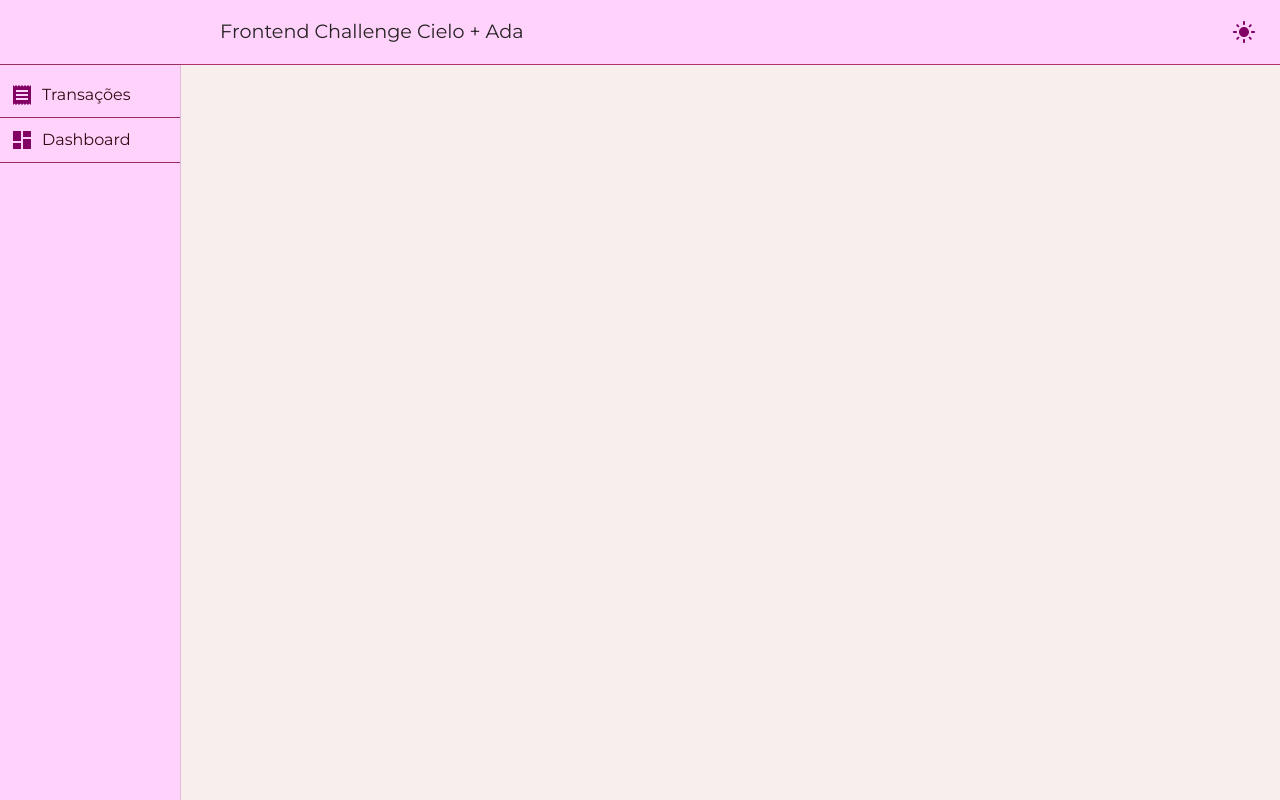
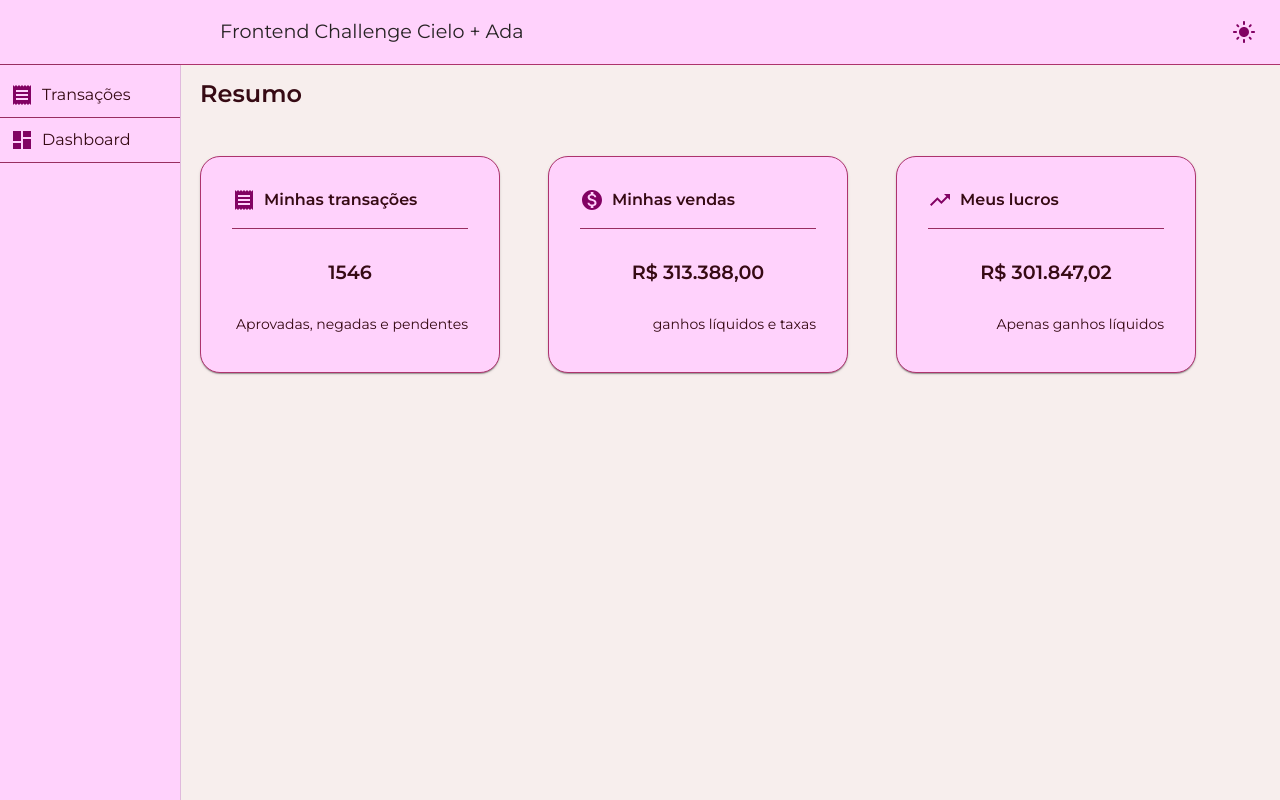
Before and after one commit to ravenascampos/desafio-cielo-frontend, a React (Vite) app: page / in a window 1280 px wide. Built offline with nearby package versions, Linux system fonts and the light colour scheme; data requests are answered from the project's data file.

Commit message:
feat: home

```diff
--- a/package.json
+++ b/package.json
@@ -18,13 +18,10 @@
     "@mui/material": "^5.14.11",
     "@mui/system": "^5.14.11",
     "@mui/x-charts": "^6.0.0-alpha.12",
-    "@mui/x-date-pickers": "^6.15.0",
-    "@reduxjs/toolkit": "^1.9.6",
     "@tanstack/react-query": "^4.35.3",
     "axios": "^1.5.1",
     "dayjs": "^1.11.10",
     "localforage": "^1.10.0",
-    "match-sorter": "^6.3.1",
     "react": "^18.2.0",
     "react-dom": "^18.2.0",
     "react-redux": "^8.1.2",
--- a/src/pages/DetailsPage/index.tsx
+++ b/src/pages/DetailsPage/index.tsx
@@ -16,7 +16,7 @@ import ContactlessIcon from '@mui/icons-material/Contactless';
 import { Header } from "@/components/Header";
 import * as dayjs from 'dayjs'
 import { useParams } from "react-router-dom";
-import { useTransactionDetails } from "@/hooks/DetailsTransaction/useTransactionsDetails";
+import { useTransactionDetails } from "@/services/detailsTransaction/useTransactionsDetails.hooks";
 import { LoadingDetails } from "./components/LoadingDetails";
 import { ErrorDetails } from "./components/ErrorDetails";
 
--- /dev/null
+++ b/src/pages/Home/CardHome/index.tsx
@@ -0,0 +1,53 @@
+import { Card, CardContent, Divider, Grid, Typography} from '@mui/material'
+import { cardHomeProps } from './cardHome.types';
+
+export function CardHome({ title, icon, subtitle, text }: cardHomeProps) {
+  return (
+    <Card
+      sx={{
+        width: 300,
+        padding: '15px'
+       }}
+    >
+      <CardContent>
+            <Grid
+              display='flex'
+              alignItems='center'
+              gap={1}
+              mb={2}
+            >
+              {icon}
+              <Typography
+                textAlign='start'
+                variant='h3'
+                fontWeight={600}
+              >{title}</Typography>
+            </Grid>
+            <Divider/>
+          <Grid
+            display='flex'
+            direction='row'
+            alignItems='center'
+            justifyContent='center'
+            mb={4}
+            mt={4}
+          >
+            <Typography
+              textAlign='center'
+              variant='h2'
+              fontWeight={700}
+            >{text}</Typography>
+          </Grid>
+          <Grid
+            display='flex'
+            direction='row'
+            flexWrap='wrap'
+            justifyContent='flex-end'
+            mt={2}
+          >
+         <Typography textAlign='end' variant='h4'>{subtitle}</Typography>
+        </Grid>
+      </CardContent>
+    </Card>
+  )
+}
--- a/src/pages/Home/index.tsx
+++ b/src/pages/Home/index.tsx
@@ -1,25 +1,73 @@
-import { useTransactions } from "@/services/transactions/transaction.hooks";
-import { Box } from "@mui/material";
+import { Box, Grid, Typography, useMediaQuery, useTheme } from "@mui/material";
 import { Header } from "@/components/Header";
+import { CardHome } from "./CardHome";
+import ReceiptIcon from '@mui/icons-material/Receipt';
+import MonetizationOnIcon from '@mui/icons-material/MonetizationOn';
+import TrendingUpIcon from '@mui/icons-material/TrendingUp';
+import { useSummary } from "@/services/summary/summary.hooks";
 
 
 
 export function Home() {
-  const {data} = useTransactions();
+  const theme = useTheme();
+  const isMobile = useMediaQuery(theme.breakpoints.down('sm'));
+  const {data} = useSummary();
+  console.log(data)
 
-  console.log('data', data)
   return (
     <Box>
        <Header/>
-      <Box
-        sx={{
-          position:'absolute',
-          top: '50%',
-          left: '50%',
-          transform: 'translate(-50%, -50%)'
-        }}
+       <Grid
+          marginTop='80px'
+          marginLeft={isMobile ? '30px' : '200px'}
+          mb={6}
+        >
+          <Typography
+          textAlign='start'
+          variant='h1'
+          fontWeight={700}
+          >
+            Resumo
+          </Typography>
+        </Grid>
+      <Grid
+        container
+        flexDirection='row'
+        gap={6}
+        alignItems='flex-start'
+        marginBottom='64px'
+        marginLeft={isMobile ? '30px' : '200px'}
+        width={`calc(100% - 200px)`}
       >
-    </Box>
+        <Grid>
+          <CardHome
+            title={'Minhas transações'}
+            icon={<ReceiptIcon color='primary'/>}
+            text={data?.totalQuantity}
+            subtitle={'Aprovadas, negadas e pendentes'}
+          />
+        </Grid>
+        <Grid>
+          <CardHome
+            title={'Minhas vendas'}
+            icon={<MonetizationOnIcon color='primary'/>}
+            text={new Intl.NumberFormat('pt-BR', {
+              style: 'currency', currency: 'BRL'
+            }).format(data?.totalAmount)}
+            subtitle={'ganhos líquidos e taxas'}
+          />
+        </Grid>
+        <Grid>
+          <CardHome
+            title={'Meus lucros'}
+            icon={<TrendingUpIcon color='primary'/>}
+            text={new Intl.NumberFormat('pt-BR', {
+              style: 'currency', currency: 'BRL'
+            }).format(data?.totalNetAmount)}
+            subtitle={'Apenas ganhos líquidos'}
+          />
+        </Grid>
+    </Grid>
     </Box>
 
 
--- /dev/null
+++ b/src/services/summary/summary.hooks.ts
@@ -0,0 +1,12 @@
+import { useQuery } from "@tanstack/react-query";
+import { AxiosError } from "axios";
+import summaryServices from "./summary.services";
+
+export function useSummary() {
+  return useQuery<Summary, AxiosError>(['summary'], () => summaryServices.list(),
+  {
+    onError(error) {
+      console.log(error);
+    },
+  })
+}
--- /dev/null
+++ b/src/services/summary/summary.services.ts
@@ -0,0 +1,11 @@
+import { axiosInstance } from "@/core/configs/axios";
+
+const URL_CONTROLLER = '/summary';
+
+export default {
+  async list() {
+    const result = await axiosInstance.get<Summary>(URL_CONTROLLER);
+
+    return result.data;
+  }
+}
--- /dev/null
+++ b/src/services/summary/summary.types.ts
@@ -0,0 +1,5 @@
+type Summary = {
+  totalQuantity: number,
+  totalAmount: number
+  totalNetAmount: number
+}
```
Also changed, not shown: src/pages/Home/CardHome/cardHome.types.ts (added, +8 -0 lines), src/services/detailsTransaction/detailsTransactions.types.ts (renamed from src/hooks/DetailsTransaction/detailsTransactions.types.ts), src/services/detailsTransaction/useTransactionsDetails.hooks.ts (renamed from src/hooks/DetailsTransaction/useTransactionsDetails.ts), 1 other file (tests, documents, lock files or other folders).
